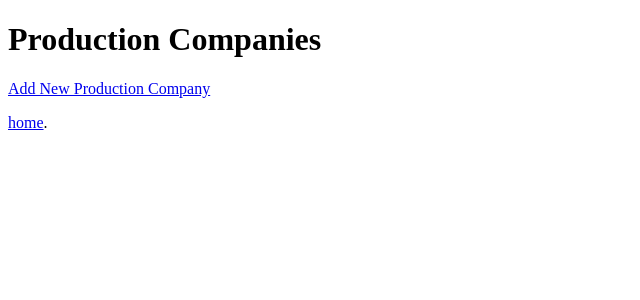
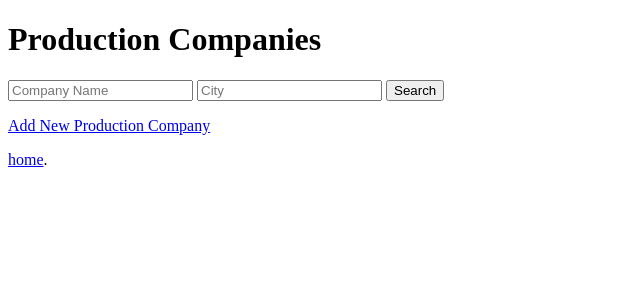
Before and after one commit to chainruleysfj/database, a Django app: page /production_companies/ in a window 1280 px wide. Shown: the top 300 px of the page, without its empty margins (0-640 px from the left). Run offline with Django 5.2, Linux system fonts and the light colour scheme.

Commit message:
增加查询功能

```diff
--- a/movie_project/movie_app/templates/list_production_companies.html
+++ b/movie_project/movie_app/templates/list_production_companies.html
@@ -18,6 +18,12 @@
 </head>
 <body>
     <h1>Production Companies</h1>
+    <!-- Search Form -->
+    <form method="GET" action="{% url 'search_production_companies' %}">
+        <input type="text" name="name" placeholder="Company Name">
+        <input type="text" name="city" placeholder="City">
+        <button type="submit">Search</button>
+    </form>
     <ul>
         {% for company in companies %}
             <li class="editable" id="company-{{ company.company_id }}">
--- a/movie_project/movie_app/views.py
+++ b/movie_project/movie_app/views.py
@@ -144,3 +144,22 @@ def delete_production_company(request, company_id):
         return redirect('list_production_companies')
     else:
         return render(request, 'confirm_delete_production_company.html', {'company_id': company_id})
+
+def search_production_companies(request):
+    name = request.GET.get('name', '')
+    city = request.GET.get('city', '')
+
+    with connection.cursor() as cursor:
+        cursor.callproc('search_production_companies', [name, city])
+        companies = cursor.fetchall()
+
+    company_list = []
+    for company in companies:
+        company_list.append({
+            'company_id': company[0],
+            'name': company[1],
+            'city': company[2],
+            'company_description': company[3],
+        })
+
+    return render(request, 'list_production_companies.html', {'companies': company_list})
--- a/movie_project/movie_project/urls.py
+++ b/movie_project/movie_project/urls.py
@@ -27,4 +27,5 @@ urlpatterns = [
    path('production_companies/', views.list_production_companies, name='list_production_companies'), #公司一览
    path('update_production_company/<int:company_id>/', views.update_production_company, name='update_production_company'), #修改电影公司
    path('delete_production_company/<int:company_id>/', views.delete_production_company, name='delete_production_company'), #删除电影公司
+   path('search_production_companies/', views.search_production_companies, name='search_production_companies'), #查询电影公司
 ]
```
Also changed, not shown: crud_procedure.sql (+16 -1 lines).
